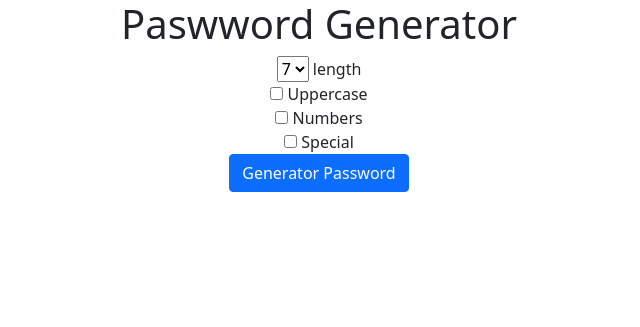
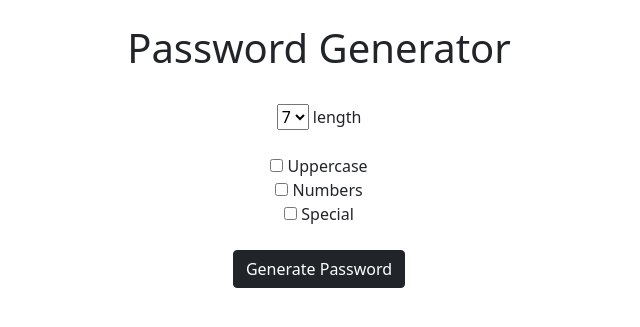
Before and after one commit to Squeaker23bh/django3-password-generator, a Django app: page / in a window 1280 px wide. Shown: the top 327 px of the page, without its empty margins (321-961 px from the left). Run offline with Django 3.2, Linux system fonts and the light colour scheme.

Commit message:
our first commit

```diff
--- a/generator/templates/generator/home.html
+++ b/generator/templates/generator/home.html
@@ -1,24 +1,25 @@
 <link href="https://cdn.jsdelivr.net/npm/bootstrap@5.1.3/dist/css/bootstrap.min.css" rel="stylesheet" integrity="sha384-1BmE4kWBq78iYhFldvKuhfTAU6auU8tT94WrHftjDbrCEXSU1oBoqyl2QvZ6jIW3" crossorigin="anonymous">
 
 <div class="container text-center">
-
-<h1>Paswword Generator</h1>
-
+<br>
+<h1>Password Generator</h1>
+<br>
 <form action="{% url 'password' %}">
     <select name="length">
         <option value="6">6</option>
         <option value="7" selected="selected">7</option>
         <option value="8">8</option>
     </select> length
-
     <br>
-    <input type="checkbox" name="uppercase"> Uppercase
+    <br>
+    <input type="checkbox" name="uppercase" > Uppercase
     <br>
     <input type="checkbox" name="nubbers"> Numbers
     <br>
     <input type="checkbox" name="special"> Special
     <br>
-
-    <input type="submit" value="Generator Password" class="btn btn-primary">
+    <br>
+    <input type="submit" value="Generate Password" class="btn btn-dark">
+    <br>
 </form>
 </div>
```
Also changed, not shown: generator/templates/generator/password.html (+8 -4 lines).
